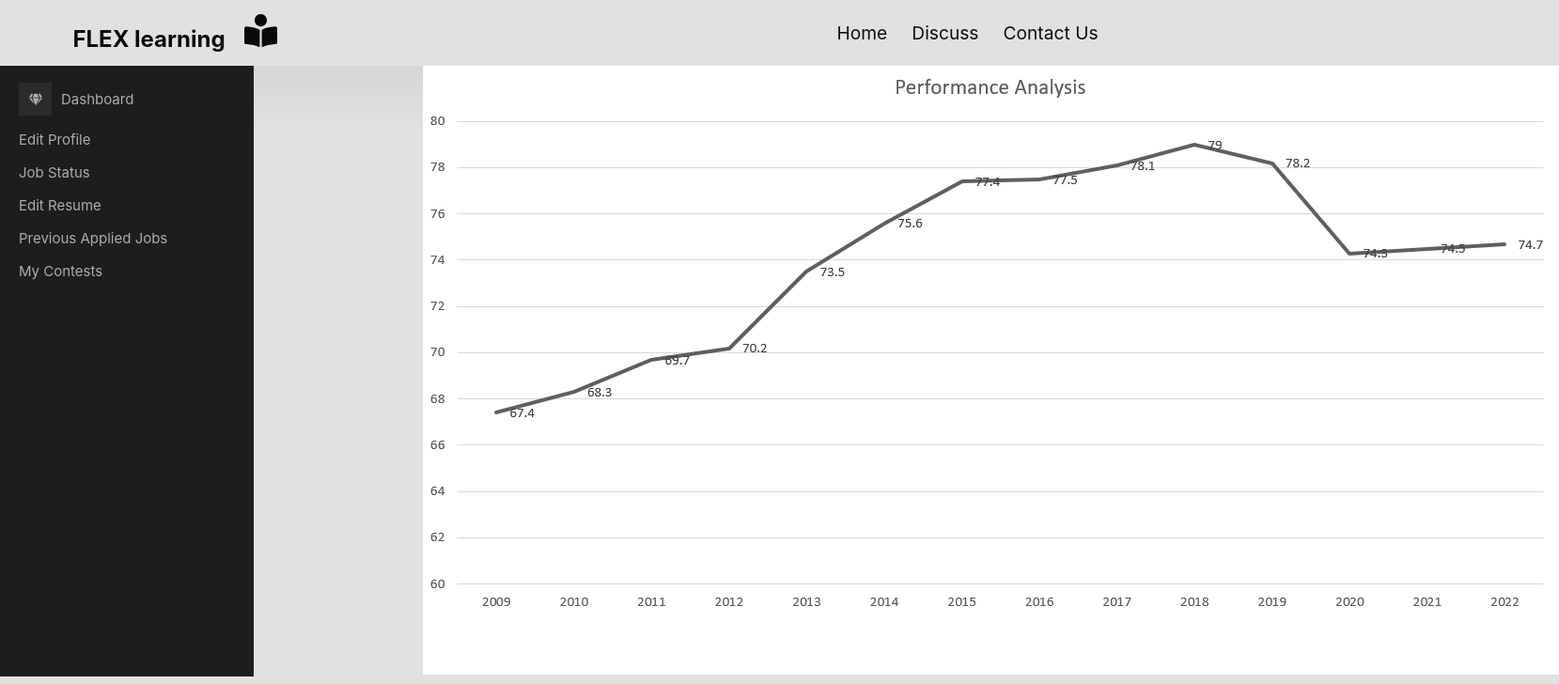
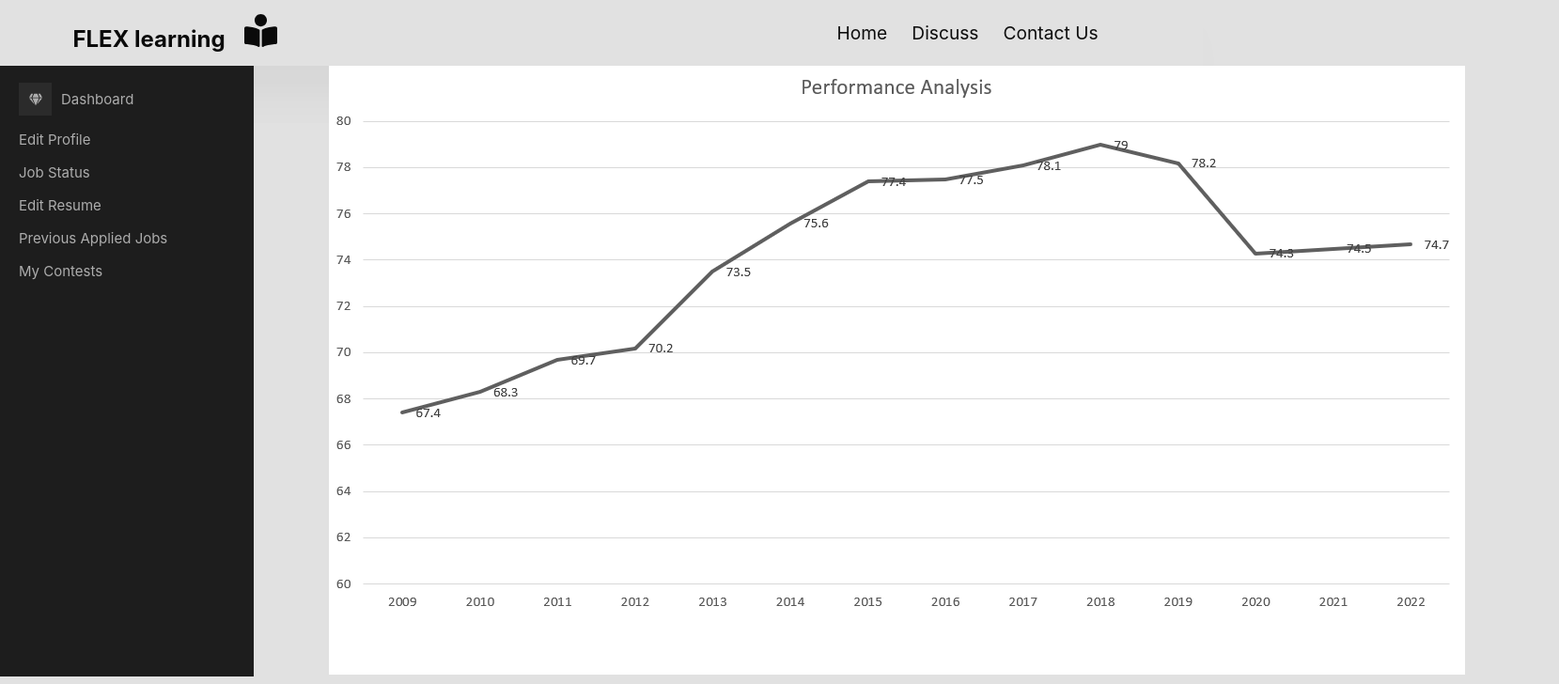
Before and after one commit to Shivang-Agarwal11/monkcode-fned, a React (Create React App) app: page /profile in a window 1280 px wide. Shown: the top 728 px of the page at 94% size, 1659 px wide, since content can reach past the window. Built offline with nearby package versions, Linux system fonts and the light colour scheme.

Commit message:
profileUpdate

```diff
--- a/src/components/Profile/Profile.css
+++ b/src/components/Profile/Profile.css
@@ -6,7 +6,7 @@
     /* background-color: black;c */
 }
 .profile-img{
-    padding-left: 180px;
+    padding-left: 80px;
     height: 650px;
     width: 620px;
 }
```
